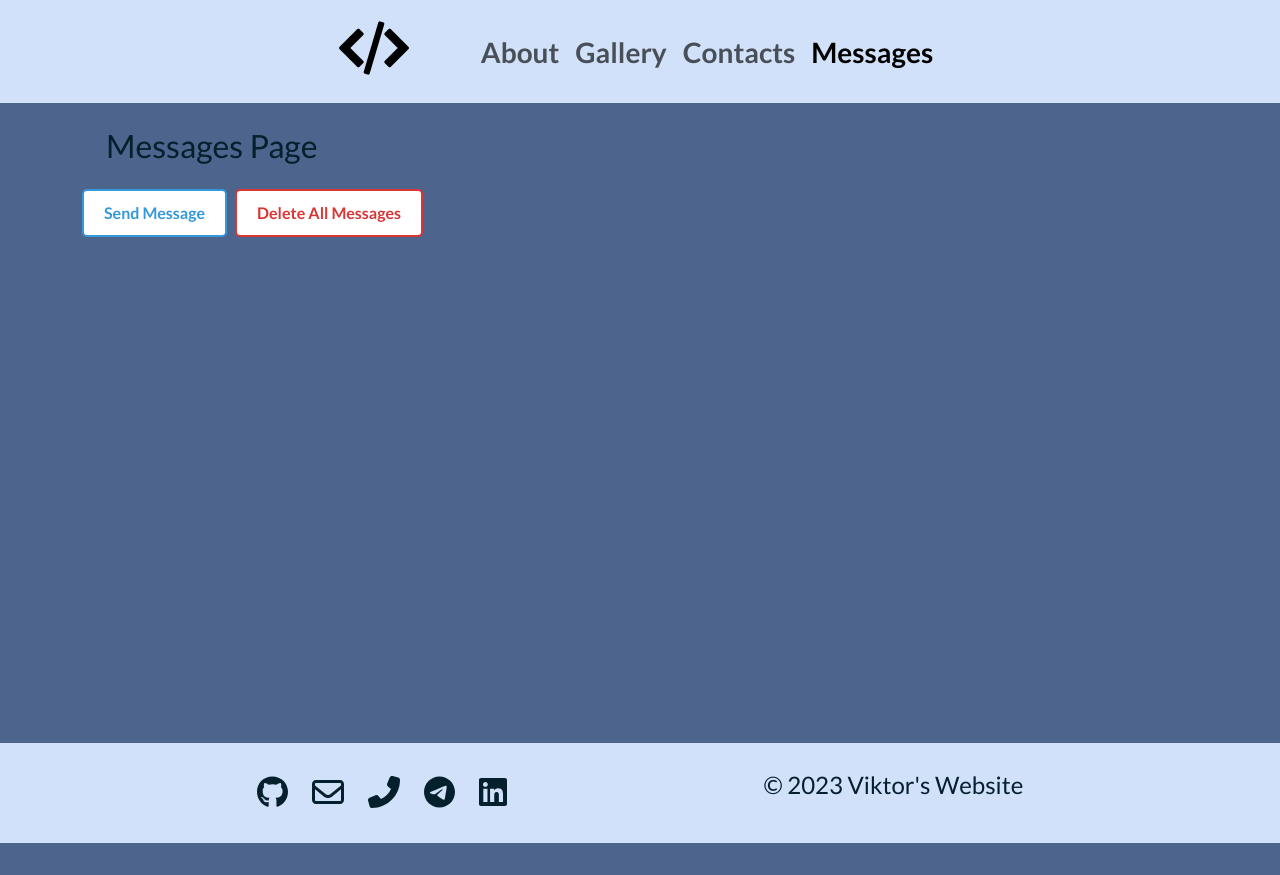
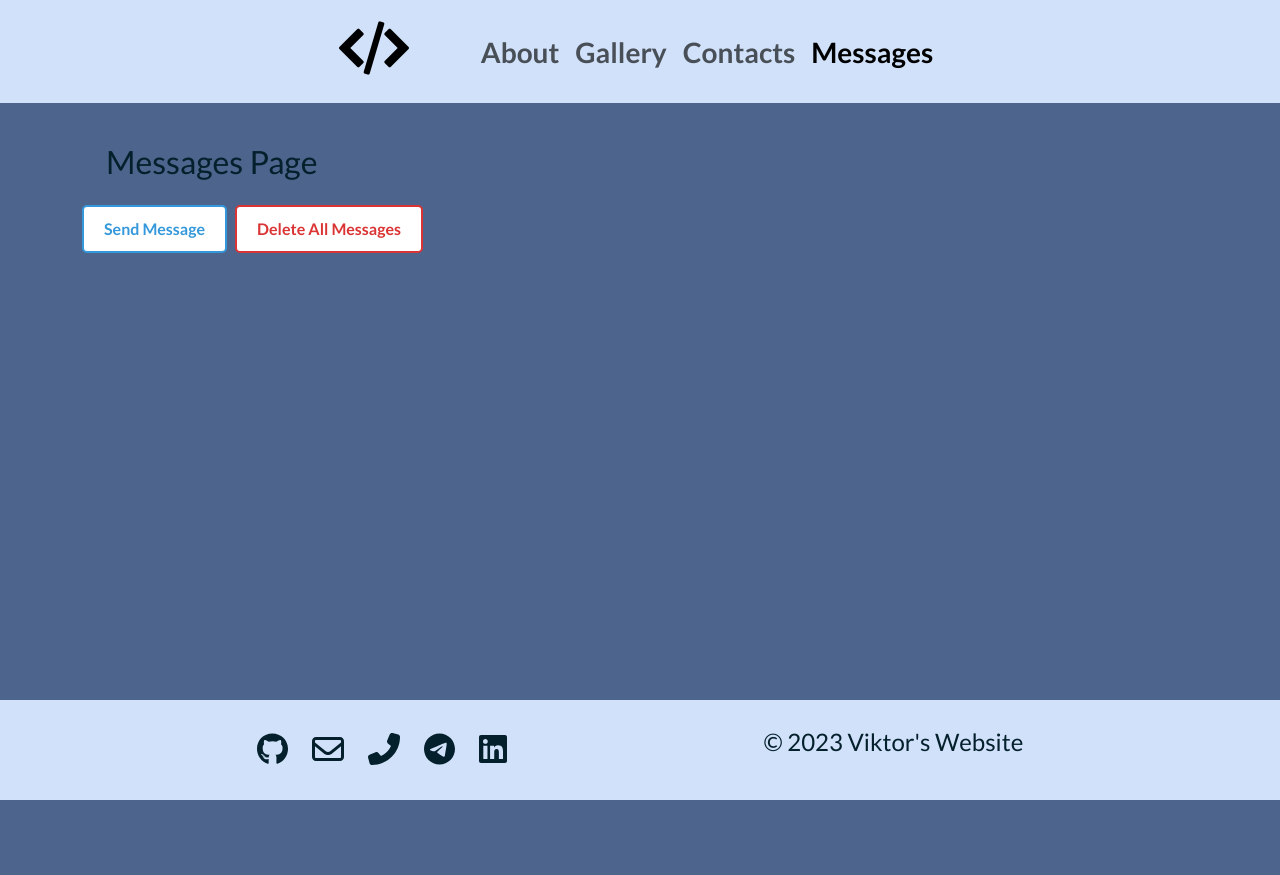
Before and after one commit to PanyaPrimal/react-4page-project, a React (Create React App) app: page /#/messages in a window 1280 px wide. Before the commit the page ends 843 px from the top, so only its background shows below. Built offline with nearby package versions, Linux system fonts and the light colour scheme.

Commit message:
improve styles for lists and footer, fix horizontal scroll bug

```diff
--- a/src/components/layout/Footer.jsx
+++ b/src/components/layout/Footer.jsx
@@ -6,7 +6,7 @@ import React from 'react';
 
 const Footer = () => {
   return (
-    <footer>
+    <footer className='position-sticky bottom-0'>
       <div className='social-icons d-flex gap-4'>
         <a href='https://github.com/PanyaPrimal'>
           <FontAwesomeIcon color='var(--forest)' icon={faGithub} size='2x' />
--- a/src/components/layout/Layout.jsx
+++ b/src/components/layout/Layout.jsx
@@ -8,7 +8,7 @@ const Layout = ({ }) => {
   return (
     <>
       <Header />
-      <main>
+      <main className='my-3'>
         <Container>
           <Outlet />
         </Container>
--- a/src/components/pages/ContactsPage/ContactsPage.jsx
+++ b/src/components/pages/ContactsPage/ContactsPage.jsx
@@ -158,7 +158,7 @@ const ContactsPage = () => {
             ) : (
               <div className='d-flex justify-content-between'>
                 <div className="contact-details">
-                  <span className="contact-name">{contact.fullName}:</span>
+                  <span className="contact-name">{`${contact.fullName} :`}</span>
                   <span className="contact-number"> {contact.phoneNumber}</span>
                 </div>
                 {hoveredContactId === contact.id && (
--- a/src/components/pages/ContactsPage/contacts.css
+++ b/src/components/pages/ContactsPage/contacts.css
@@ -8,5 +8,26 @@
 }
 
 .contact-name {
+  color: var(--forest);
   font-weight: bold;
 }
+
+
+.list-group {
+  padding-right: 10px;
+  min-height: 100%;
+  max-height: 60vh;
+  overflow-y: auto;
+
+  scrollbar-width: thin;
+  scrollbar-color: transparent transparent;
+}
+
+.list-group::-webkit-scrollbar {
+  width: 6px;
+}
+
+.list-group::-webkit-scrollbar-thumb {
+  background-color: #ccc;
+  border-radius: var(--border-radius);
+}
--- a/src/styles/App.css
+++ b/src/styles/App.css
@@ -38,8 +38,7 @@ body {
   display: block;
   margin: 0;
   padding: 0;
-  width: 100vw;
-  height: 100vh;
+  max-width: 100vw;
   font-family: 'Lato', 'Poppins', sans-serif;
   background-color: var(--blueberry);
   color: var(--forest);
```
